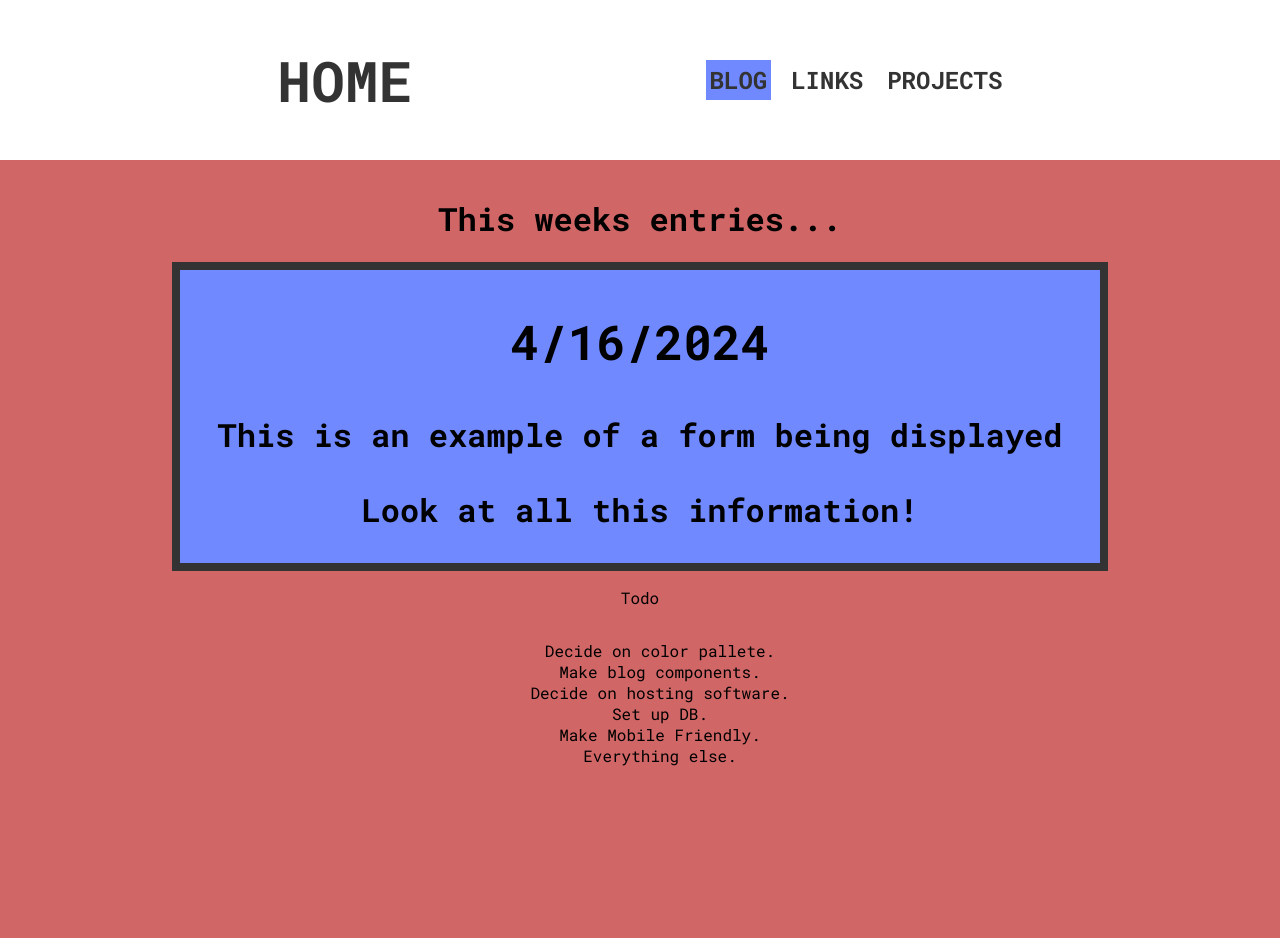
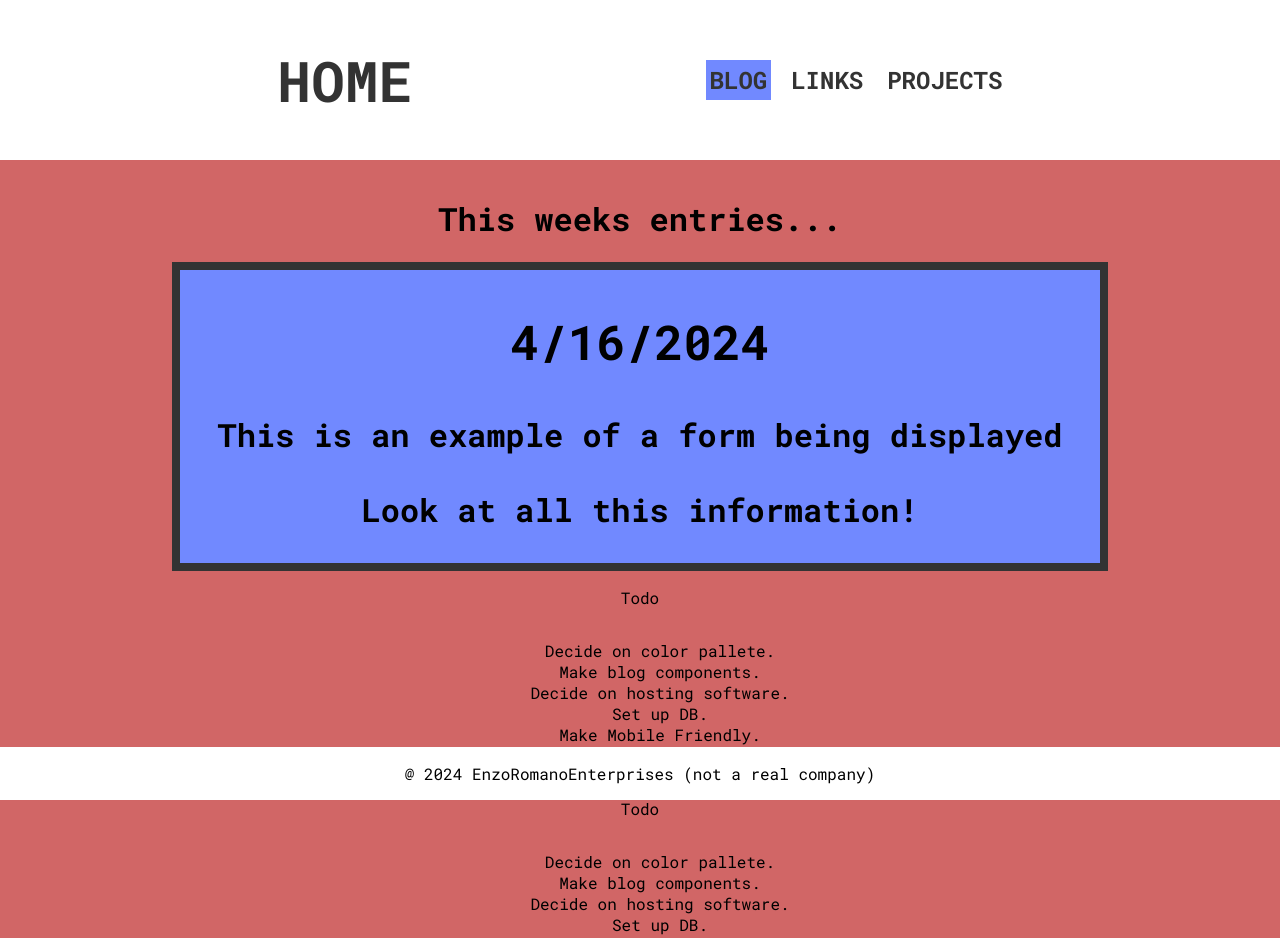
Before and after one commit to enzosromano/portfolio, a React (Create React App) app: page /blog in a window 1280 px wide. Shown: the top 938 px of the page. Before the commit the page ends 800 px from the top, so only its background shows below. Built offline with nearby package versions, Linux system fonts and the light colour scheme.

Commit message:
added footer

```diff
--- a/src/App.js
+++ b/src/App.js
@@ -1,4 +1,5 @@
 import Navbar from "./components/Navbar";
+import Footer from "./components/Footer";
 import Blog from "./pages/Blog";
 import Links from "./pages/Links";
 import Projects from "./pages/Projects";
@@ -17,6 +18,8 @@ function App() {
           <Route path="/projects" element={<Projects />} />
         </Routes>
       </div>
+
+      <Footer />
     </>
   )
 }
--- /dev/null
+++ b/src/components/Footer.js
@@ -0,0 +1,7 @@
+export default function Footer() {
+    return (
+        <footer className="footer">
+            <p>@ 2024 EnzoRomanoEnterprises (not a real company)</p>
+        </footer>
+    )
+}
--- a/src/pages/Blog.js
+++ b/src/pages/Blog.js
@@ -19,6 +19,16 @@ export default function Blog() {
                     <li>Everything else.</li>
             </ul>
 
+            <p>Todo</p>
+                <ul>
+                    <li>Decide on color pallete.</li>
+                    <li>Make blog components.</li>
+                    <li>Decide on hosting software.</li>
+                    <li>Set up DB.</li>
+                    <li>Make Mobile Friendly.</li>
+                    <li>Everything else.</li>
+            </ul>
+
         </div>
     )
 }
--- a/src/styles.css
+++ b/src/styles.css
@@ -70,6 +70,21 @@ ul {
 
 }
 
+.footer {
+    display: flex;
+    justify-content: center;
+    align-items: center;
+
+    background-color: white;
+
+    position:fixed;
+    left:0;
+    bottom:0;
+    right:0;
+}
+
+
+/* Fix these classnames! These are just for testing currently!!! */
 .test1 {
     display: flex;
     flex-direction: column;
```
